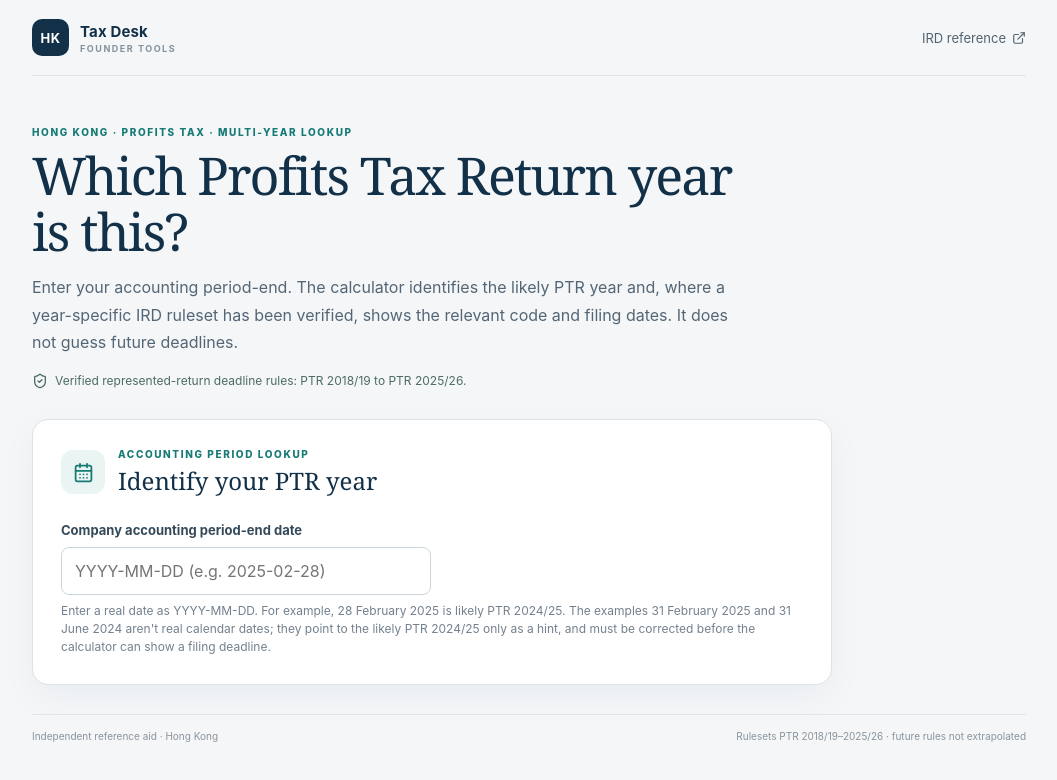
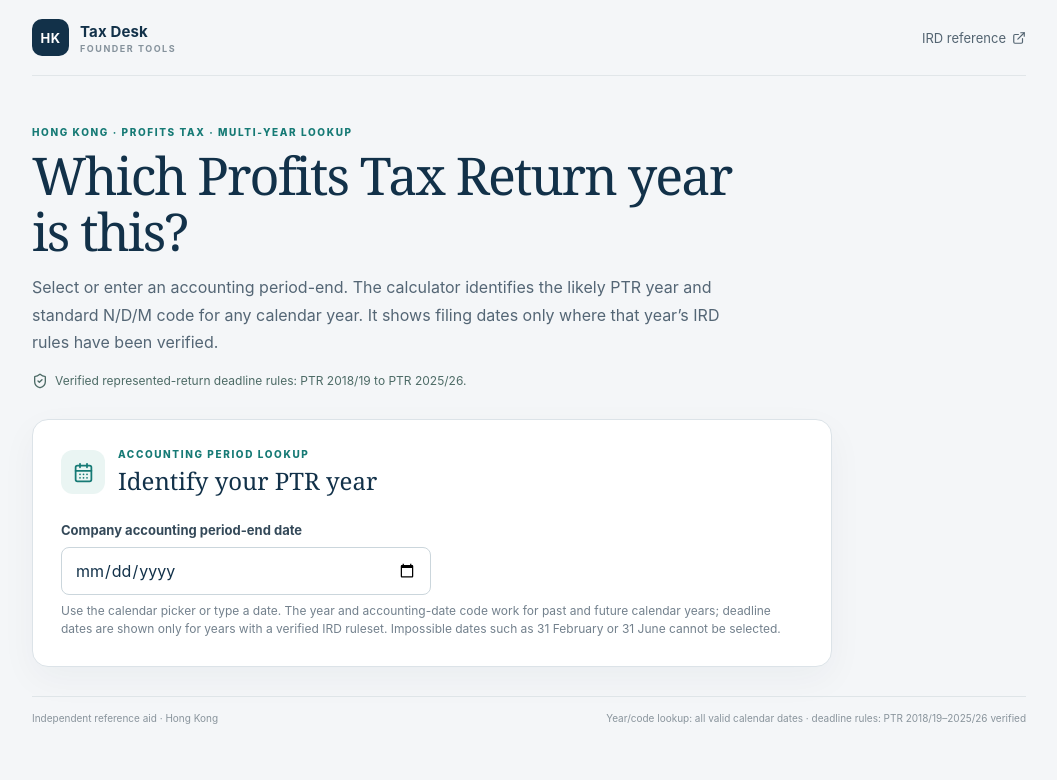
Before and after one commit to BrianGSHK/hk-profits-tax-deadline-calculator, a React (Vite) app: page / in a window 1280 px wide. Shown: the top 780 px of the page, without its empty margins (111-1168 px from the left). Built offline with nearby package versions, Linux system fonts and the light colour scheme.

Commit message:
Add universal date lookup and calendar picker

```diff
--- a/src/App.tsx
+++ b/src/App.tsx
@@ -1,6 +1,6 @@
 import React from 'react';
 import { CalendarDays, ExternalLink, Info, ShieldCheck } from 'lucide-react';
-import { calculateDeadline, formatDate, returnYearLabel, rulesetForDate, suggestValidDate, assessmentYearNumberForDate, assessmentYearNumberFromEnteredDate } from './rules/engine';
+import { accountingDateCodeForDate, calculateDeadline, formatDate, returnYearLabel, rulesetForDate, assessmentYearNumberForDate } from './rules/engine';
 import type { LossStatus } from './rules/types';
 import './styles.css';
 
@@ -10,14 +10,13 @@ export default function App() {
   const [accountingDate, setAccountingDate] = React.useState('');
   const [lossStatus, setLossStatus] = React.useState<LossStatus>('profit-or-no-loss');
   const validAssessmentYear = assessmentYearNumberForDate(accountingDate);
-  const enteredAssessmentYear = assessmentYearNumberFromEnteredDate(accountingDate);
   const ruleset = validAssessmentYear === undefined ? undefined : rulesetForDate(accountingDate);
-  const assessmentYear = validAssessmentYear ?? enteredAssessmentYear;
+  const assessmentYear = validAssessmentYear;
   const result = accountingDate && ruleset ? calculateDeadline(accountingDate, lossStatus, ruleset) : null;
   const selectedIsMCode = result?.code === 'M';
   const validYearLabel = assessmentYear === undefined ? null : returnYearLabel(assessmentYear);
-  const suggestedDate = suggestValidDate(accountingDate);
-  const invalidCalendarDate = enteredAssessmentYear !== undefined && validAssessmentYear === undefined;
+  const invalidCalendarDate = Boolean(accountingDate) && validAssessmentYear === undefined;
+  const accountingCode = accountingDateCodeForDate(accountingDate);
 
   React.useEffect(() => {
     if (!selectedIsMCode) setLossStatus('profit-or-no-loss');
@@ -39,7 +38,7 @@ export default function App() {
         <p className="eyebrow">HONG KONG · PROFITS TAX · MULTI-YEAR LOOKUP</p>
         <h1>Which Profits Tax Return year is this?</h1>
         <p className="hero-copy">
-          Enter your accounting period-end. The calculator identifies the likely PTR year and, where a year-specific IRD ruleset has been verified, shows the relevant code and filing dates. It does not guess future deadlines.
+          Select or enter an accounting period-end. The calculator identifies the likely PTR year and standard N/D/M code for any calendar year. It shows filing dates only where that year’s IRD rules have been verified.
         </p>
         <div className="verified-line"><ShieldCheck size={16} /> Verified represented-return deadline rules: PTR 2018/19 to PTR 2025/26.</div>
       </section>
@@ -57,45 +56,36 @@ export default function App() {
         <input
           id="accounting-date"
           className="date-input"
-          type="text"
-          inputMode="numeric"
+          type="date"
+          min="0001-01-01"
+          max="9999-12-31"
           autoComplete="off"
-          placeholder="YYYY-MM-DD (e.g. 2025-02-28)"
           value={accountingDate}
           onChange={(event) => setAccountingDate(event.target.value.trim())}
           aria-describedby="date-range-help"
         />
-        <p className="field-help" id="date-range-help">Enter a real date as YYYY-MM-DD. For example, 28 February 2025 is likely PTR 2024/25. The examples 31 February 2025 and 31 June 2024 aren't real calendar dates; they point to the likely PTR 2024/25 only as a hint, and must be corrected before the calculator can show a filing deadline.</p>
+        <p className="field-help" id="date-range-help">Use the calendar picker or type a date. The year and accounting-date code work for past and future calendar years; deadline dates are shown only for years with a verified IRD ruleset. Impossible dates such as 31 February or 31 June cannot be selected.</p>
 
         {accountingDate && assessmentYear === undefined && (
           <div className="result-card result-error" role="alert">
-            <h3>Enter a date in YYYY-MM-DD format</h3>
-            <p>Please include a valid month and day, such as 2025-02-28.</p>
+            <h3>Choose or enter a valid date</h3>
+            <p>The date must be a real calendar date in YYYY-MM-DD format, from 0001-01-01 through 9999-12-31.</p>
           </div>
         )}
 
-        {assessmentYear !== undefined && validYearLabel && invalidCalendarDate && (
-          <div className="result-card result-error" role="alert">
-            <p className="eyebrow">LIKELY RETURN YEAR — DATE NEEDS CORRECTION</p>
-            <h3>{validYearLabel}</h3>
-            {suggestedDate ? (
-              <p>The date {accountingDate} does not exist. Based on its month and year, it would ordinarily fall in this PTR reporting year. For a deadline lookup, correct it to <button className="inline-button" type="button" onClick={() => setAccountingDate(suggestedDate)}>{formatDate(suggestedDate)} ({suggestedDate})</button>. The calculator will not calculate a deadline from an impossible date.</p>
-            ) : <p>This date needs correction before we can calculate a filing deadline.</p>}
-          </div>
-        )}
 
         {assessmentYear !== undefined && validYearLabel && !invalidCalendarDate && (
           <div className="result-card year-identification" aria-live="polite">
             <p className="eyebrow">LIKELY RETURN YEAR</p>
             <h3>{validYearLabel}</h3>
-            <p className="period-explanation">For a normal accounting period, the period-end date falls within the year of assessment from 1 April {assessmentYear - 1} to 31 March {assessmentYear}. A non-standard or longer accounting period, changed accounting date, new business, or IRD direction may change which return applies. Confirm the year printed on your actual return.</p>
+            <p className="period-explanation">Standard accounting-date code: <strong>{accountingCode} code</strong>. For a normal accounting period, the period-end falls within the year of assessment from 1 April {assessmentYear - 1} to 31 March {assessmentYear}. A non-standard or longer period, accounting-date change, new business, or IRD direction may change which return applies. Confirm the year on your actual return.</p>
           </div>
         )}
 
         {assessmentYear !== undefined && !invalidCalendarDate && !ruleset && (
           <div className="result-card result-error" role="status">
             <h3>PTR year identified; deadline rules not verified here</h3>
-            <p>We identify this as likely {validYearLabel}, but this calculator has no verified deadline ruleset for that year. Future-year deadlines are not copied from an earlier year. Check the date printed on the return and the latest IRD Tax Representatives’ Corner notice.</p>
+            <p>We identify this as likely {validYearLabel}, with the standard {accountingCode}-code accounting period. The return year and code can be identified for any calendar year, but no deadline is calculated until that year’s IRD rules and amendments are verified. Check the date printed on the return and the latest IRD Tax Representatives’ Corner notice.</p>
             <p><a href={IRD_RETURN_GUIDE} target="_blank" rel="noreferrer">Open the IRD Tax Representatives’ Corner <ExternalLink size={13} /></a></p>
           </div>
         )}
@@ -163,7 +153,7 @@ export default function App() {
           </>
         )}
       </section>
-      <footer className="footer"><span>Independent reference aid · Hong Kong</span><span>Rulesets PTR 2018/19–2025/26 · future rules not extrapolated</span></footer>
+      <footer className="footer"><span>Independent reference aid · Hong Kong</span><span>Year/code lookup: all valid calendar dates · deadline rules: PTR 2018/19–2025/26 verified</span></footer>
     </main>
   );
 }
--- a/src/rules/engine.ts
+++ b/src/rules/engine.ts
@@ -22,7 +22,7 @@ export function isIsoDate(value: string): boolean {
   const year = Number(match[1]);
   const month = Number(match[2]);
   const day = Number(match[3]);
-  return month >= 1 && month <= 12 && day >= 1 && day <= daysInMonth(year, month);
+  return year >= 1 && year <= 9999 && month >= 1 && month <= 12 && day >= 1 && day <= daysInMonth(year, month);
 }
 
 /** Suggest the month's final valid date for an impossible day-of-month, without changing input. */
@@ -56,7 +56,19 @@ export function assessmentYearNumberFromEnteredDate(accountingDate: string): num
 }
 
 export function returnYearLabel(assessmentYear: number): string {
-  return `PTR ${assessmentYear - 1}/${String(assessmentYear).slice(-2)} (AY${assessmentYear})`;
+  const yearSuffix = assessmentYear < 10000 ? String(assessmentYear % 100).padStart(2, '0') : String(assessmentYear);
+  return `PTR ${assessmentYear - 1}/${yearSuffix} (AY${assessmentYear})`;
+}
+
+/** Get the standard N/D/M accounting-date code independently of whether its year's deadlines are known. */
+export function accountingDateCodeForDate(accountingDate: string): 'N' | 'D' | 'M' | undefined {
+  if (!isIsoDate(accountingDate)) return undefined;
+  const month = Number(accountingDate.slice(5, 7));
+  const day = Number(accountingDate.slice(8, 10));
+  if (month >= 4 && month <= 11) return 'N';
+  if (month === 12) return 'D';
+  if (month === 1 || month === 2 || month === 3) return 'M';
+  return undefined;
 }
 
 export function rulesetForDate(accountingDate: string): ReturnRuleSet | undefined {
@@ -123,10 +135,13 @@ export function assessmentYearForDate(accountingDate: string): ReturnRuleSet | u
 export function formatDate(date: string | null, locale = 'en-HK'): string {
   if (!date || !isIsoDate(date)) return 'Not specified';
   const [year, month, day] = date.split('-').map(Number);
+  const calendarDate = new Date(0);
+  calendarDate.setUTCFullYear(year, month - 1, day);
+  calendarDate.setUTCHours(0, 0, 0, 0);
   return new Intl.DateTimeFormat(locale, {
     day: 'numeric',
     month: 'long',
     year: 'numeric',
     timeZone: 'UTC',
-  }).format(new Date(Date.UTC(year, month - 1, day)));
+  }).format(calendarDate);
 }
```
Also changed, not shown: 2 other files (tests, documents, lock files or other folders).
